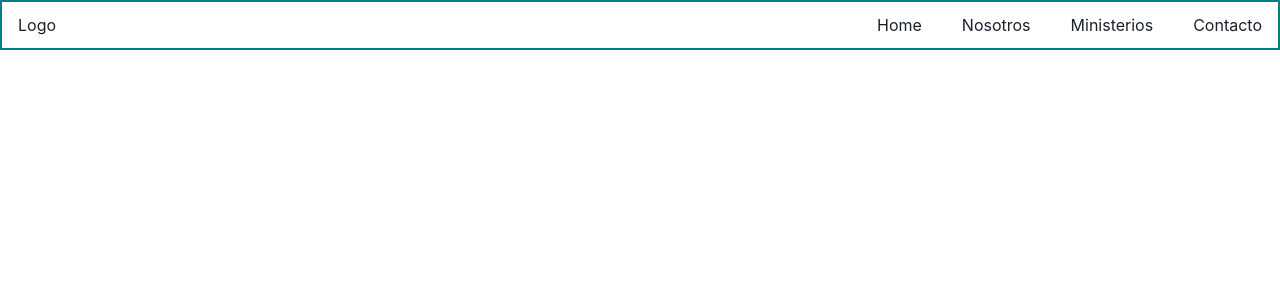
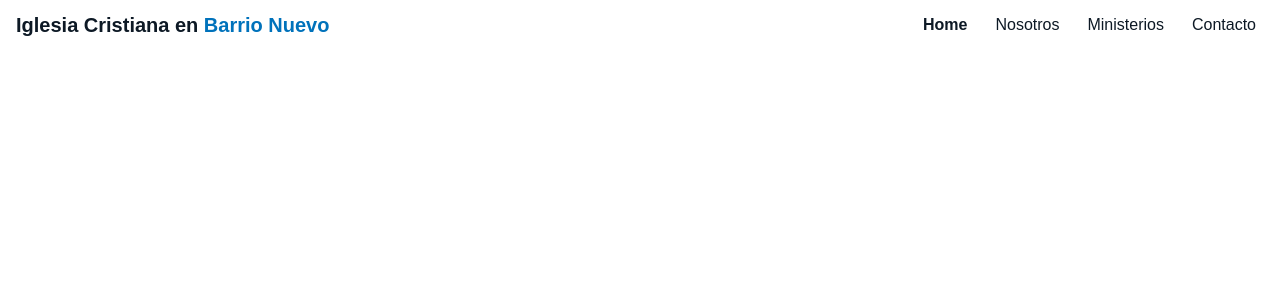
Before and after one commit to Agus9217/church-homepage, a React (Vite) app: page / in a window 1280 px wide. Shown: the top 300 px of the page. Built offline with nearby package versions, Linux system fonts and the light colour scheme.

Commit message:
creating global theme

```diff
--- a/package.json
+++ b/package.json
@@ -14,6 +14,7 @@
     "@chakra-ui/react": "^2.8.2",
     "@emotion/react": "^11.11.3",
     "@emotion/styled": "^11.11.0",
+    "@fontsource-variable/inter": "^5.0.16",
     "framer-motion": "^11.0.6",
     "react": "^18.2.0",
     "react-dom": "^18.2.0",
--- /dev/null
+++ b/src/assets/styles/index.tsx
@@ -0,0 +1,25 @@
+// Supports weights 100-900
+import "@fontsource-variable/inter";
+import { extendTheme } from "@chakra-ui/react";
+
+export const themeApp = extendTheme({
+  colors: {
+    yellowChurch: "#ead743",
+    blueChurch: "#0072bb",
+    blackChurch: "#0d1925",
+    greenChurch: "#6c7d47",
+    redChurch: "#f05d5e",
+  },
+
+  styles: {
+    global: {
+      body: {
+        color: "blackChurch",
+      },
+    },
+  },
+
+  fonts: {
+    body: `'Inter Variable', sans-serif`,
+  },
+});
--- a/src/components/Navbar/DesktopNav/index.tsx
+++ b/src/components/Navbar/DesktopNav/index.tsx
@@ -1,18 +1,34 @@
 import { Box, ListItem, Stack, UnorderedList } from "@chakra-ui/react";
 import { NAV_ITEM } from "../NavItem";
 import { DesktopAndMobileMenu } from "../interface";
+import { NavLink, useLocation } from "react-router-dom";
 
 export const DesktopNav = ({ display }: DesktopAndMobileMenu) => {
+  const active = useLocation();
+
   return (
     <Stack as={"nav"}>
       <UnorderedList
         styleType={"none"}
         display={display === "none" ? "flex" : "none"}
-        gap={10}
+        gap={3}
       >
         {NAV_ITEM.map((item) => (
           <ListItem key={item.label}>
-            <Box as="a">{item.label}</Box>
+            <Box
+              as={NavLink}
+              to={item.to}
+              fontWeight={active.pathname === item.to ? "bold" : undefined}
+              p={2}
+              _hover={
+                active.pathname === item.to
+                  ? { bg: "redChurch", color: "blackChurch" }
+                  : { bg: "blueChurch", color: "white" }
+              }
+              borderRadius={4}
+            >
+              {item.label}
+            </Box>
           </ListItem>
         ))}
       </UnorderedList>
--- a/src/components/Navbar/NavItem/index.tsx
+++ b/src/components/Navbar/NavItem/index.tsx
@@ -1,18 +1,20 @@
-interface NavItem {
-  label: string;
-}
+import { NavItem } from "../interface";
 
 export const NAV_ITEM: NavItem[] = [
   {
     label: "Home",
+    to: "/",
   },
   {
     label: "Nosotros",
+    to: "/nosotros",
   },
   {
     label: "Ministerios",
+    to: "/ministerios",
   },
   {
     label: "Contacto",
+    to: "/contacto",
   },
 ];
--- a/src/components/Navbar/index.tsx
+++ b/src/components/Navbar/index.tsx
@@ -11,15 +11,15 @@ export const Navbar = () => {
   return (
     <Box as="header">
       <Flex
-        borderWidth={"2px"}
-        borderColor={"teal"}
         minH={"50px"}
         alignItems={"center"}
         justifyContent={"space-between"}
         px={4}
       >
         <Flex>
-          <Text>Logo</Text>
+          <Text as={"h1"} pr={1} fontSize={"xl"} fontWeight={"black"}>
+            Iglesia Cristiana en <Box as={"span"} color={'blueChurch'} >Barrio Nuevo</Box>
+          </Text>
         </Flex>
         <DesktopNav display={display} />
         <MobileNav display={display} />
--- a/src/components/Navbar/interface/index.tsx
+++ b/src/components/Navbar/interface/index.tsx
@@ -1,3 +1,8 @@
 export interface DesktopAndMobileMenu {
   display: string | undefined;
 }
+
+export interface NavItem {
+  label: string;
+  to: string;
+}
--- a/src/main.tsx
+++ b/src/main.tsx
@@ -3,10 +3,11 @@ import React from "react";
 import ReactDOM from "react-dom/client";
 import { RouterProvider } from "react-router-dom";
 import { routerApp } from "./router";
+import { themeApp } from "./assets/styles";
 
 ReactDOM.createRoot(document.getElementById("root")!).render(
   <React.StrictMode>
-    <ChakraProvider>
+    <ChakraProvider theme={themeApp}>
       <RouterProvider router={routerApp} />
     </ChakraProvider>
   </React.StrictMode>,
```
Also changed, not shown: src/components/CustomLink/index.tsx (deleted, +0 -25 lines), 1 other file (tests, documents, lock files or other folders).
